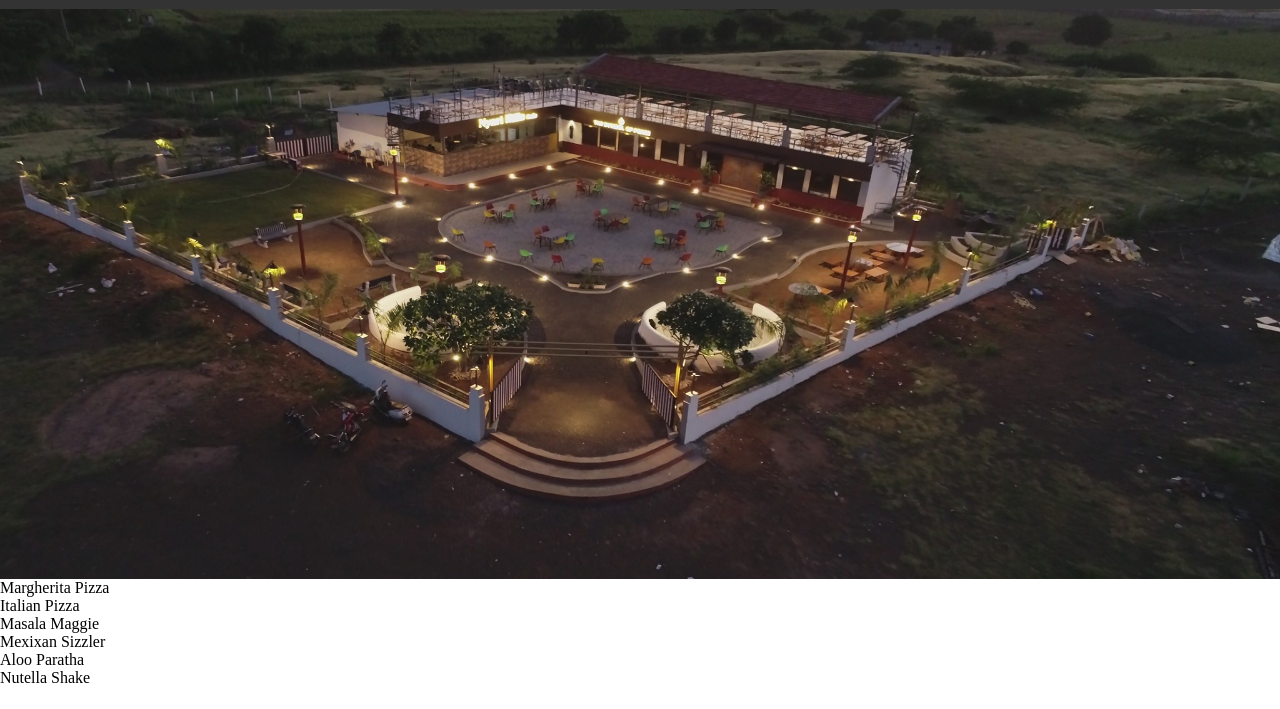
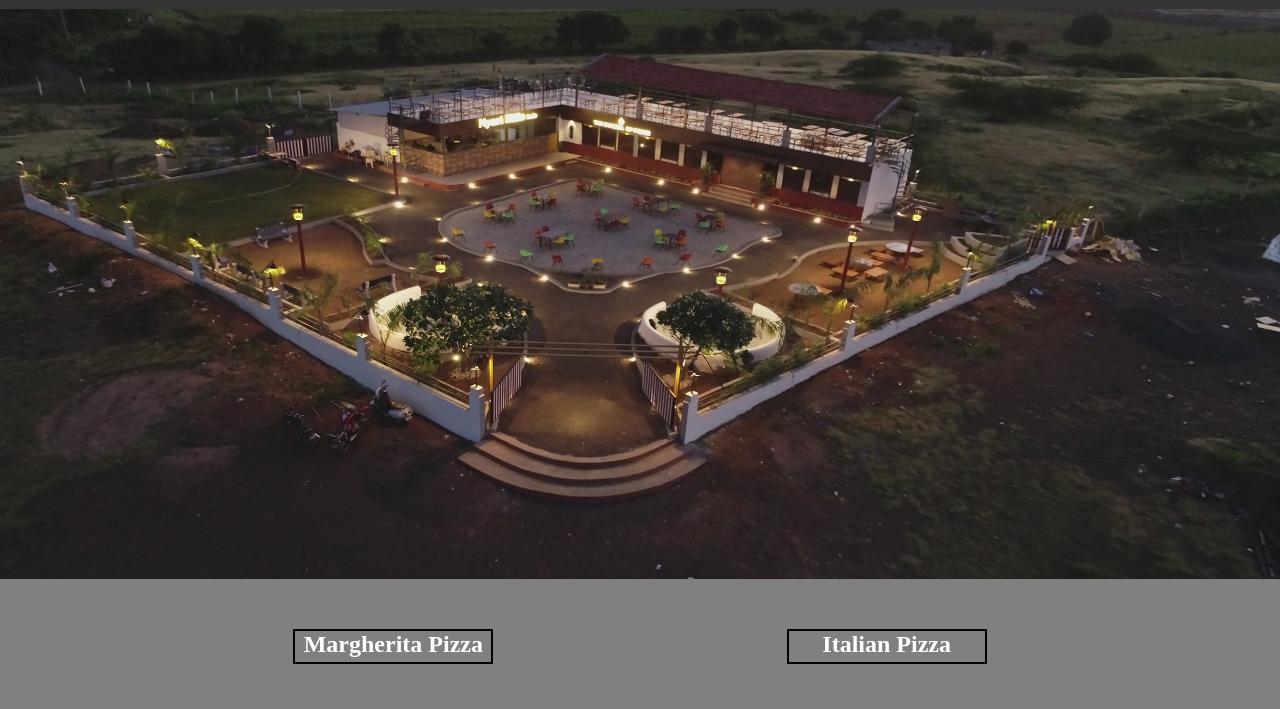
Before and after one commit to vimalsonara/Project-RestaurantPage, a website built with webpack: page dist/index.html in a window 1280 px wide. Shown: the part 91-800 px from the top of the page. Built offline with nearby package versions, Linux system fonts and the light colour scheme.

Commit message:
style added to menu module

```diff
--- a/src/styles.css
+++ b/src/styles.css
@@ -48,3 +48,28 @@ main img {
   height: 570px;
   width: 100%;
 }
+
+.menus {
+  background-color: gray;
+  height: 500px;
+  /* width: 100%; */
+}
+
+.menus ul {
+  display: grid;
+  grid-template-columns: auto auto;
+  justify-content: space-evenly;
+}
+
+.menus ul li {
+  margin-top: 50px;
+  list-style-type: none;
+  text-align: center;
+  color: white;
+  font-weight: bold;
+  height: 35px;
+  width: 200px;
+  border: 2px solid black;
+  font-size: 1.5rem;
+
+}
```
